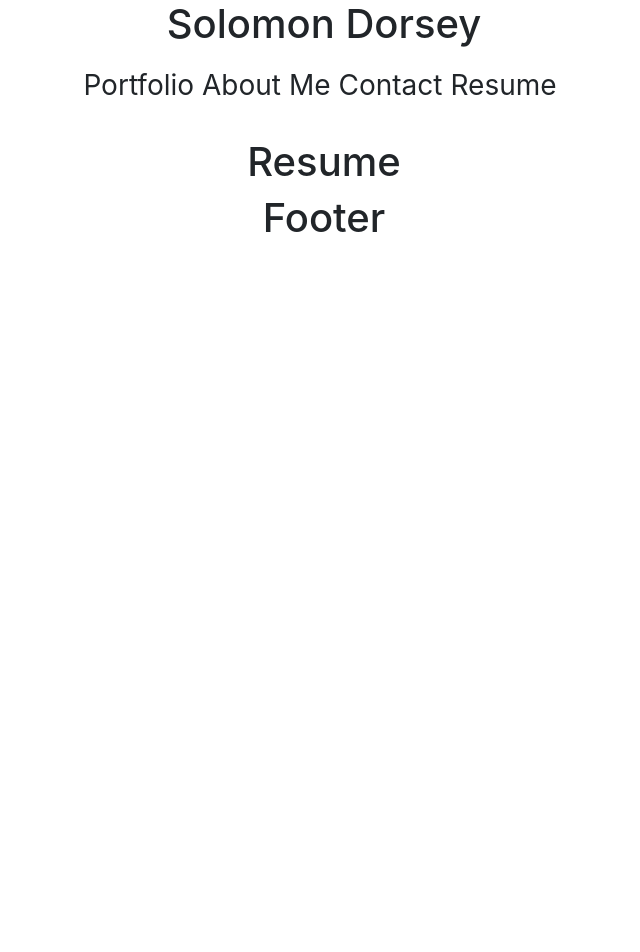
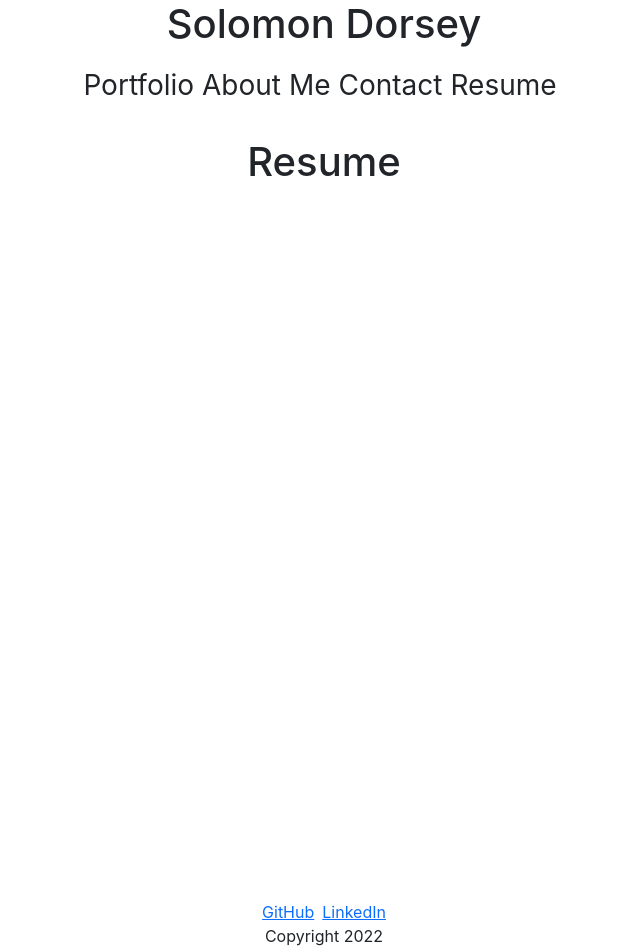
Before and after one commit to solm7/React-Portfolio, a React (Create React App) app in the folder my-app/: page /resume in a window 1280 px wide. Shown: the top 952 px of the page, without its empty margins (316-956 px from the left). Before the commit the page ends 800 px from the top, so only its background shows below. Built offline with nearby package versions, Linux system fonts and the light colour scheme.

Commit message:
Added Resume

```diff
--- a/my-app/src/components/Footer.js
+++ b/my-app/src/components/Footer.js
@@ -1,4 +1,15 @@
-function Footer() {
-  return <h1> Footer</h1>;
+function Footer(props) {
+  return (
+    <footer>
+      <a className="me-2" href="https://github.com/solm7">
+        GitHub
+      </a>
+      <a href="https://www.linkedin.com/in/solomon-dorsey-44301a209/">
+        LinkedIn
+      </a>
+      <p>Copyright {props.year}</p>
+    </footer>
+  );
 }
+
 export default Footer;
--- a/my-app/src/components/Resume.js
+++ b/my-app/src/components/Resume.js
@@ -1,4 +1,15 @@
+import myResume from "../files/SolomonDorseyResume.pdf";
 function Resume() {
-  return <h1> Resume</h1>;
+  return (
+    <div>
+      <h1> Resume</h1>
+      <iframe
+        src={myResume}
+        title="Solomon Dorsey Resume"
+        width="500"
+        height="700"
+      ></iframe>
+    </div>
+  );
 }
 export default Resume;
```
Also changed, not shown: 2 other files (tests, documents, lock files or other folders).
